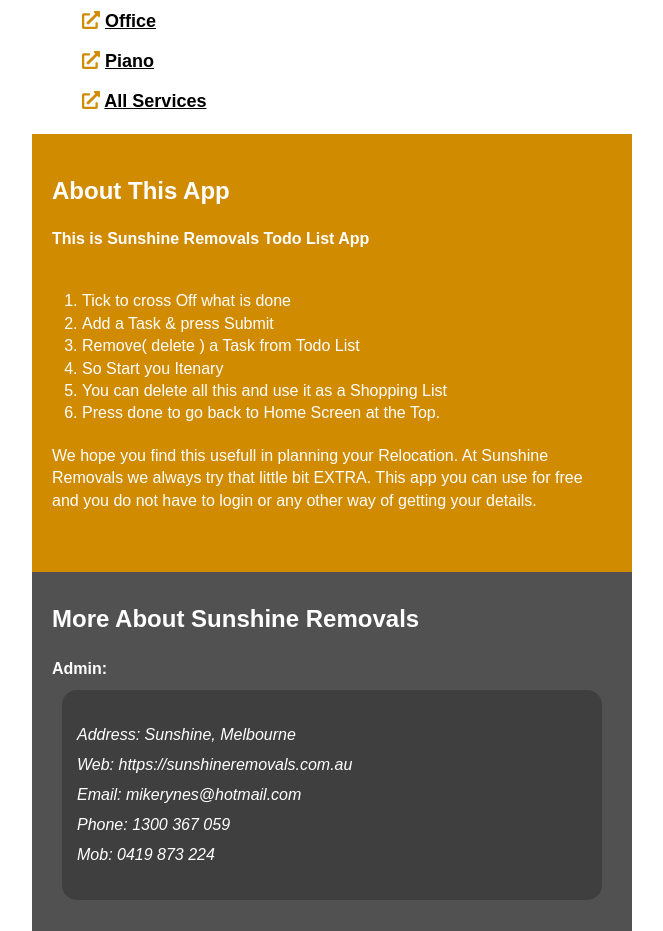
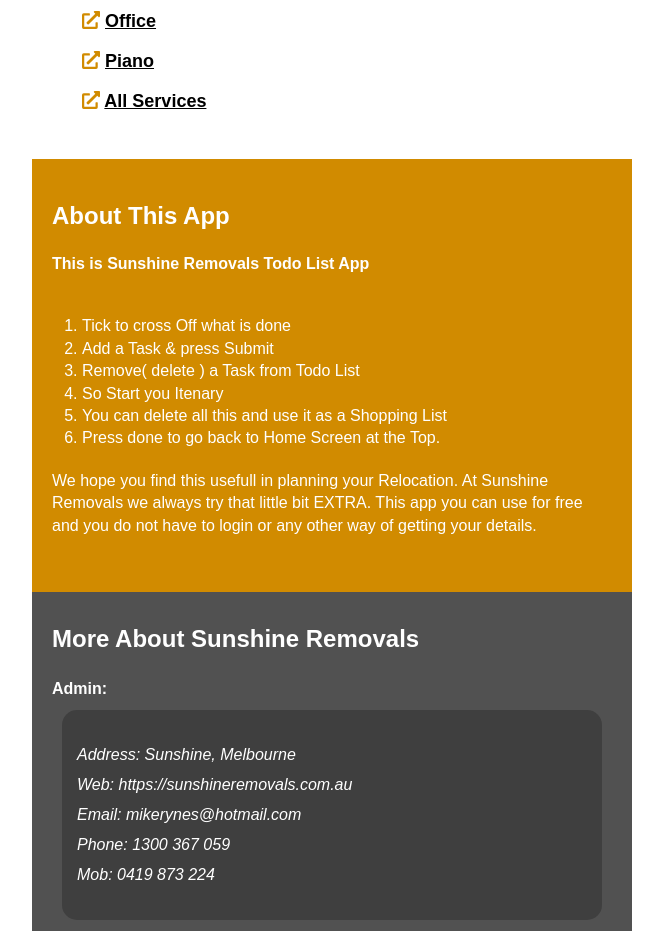
Before and after one commit to Mike-Rynes/Todos-Sunshine, a React (Create React App) app: page /About in a window 1280 px wide. Shown: the part 1260-2191 px from the top of the page, without its empty margins (308-971 px from the left). Built offline with nearby package versions, Linux system fonts and the light colour scheme.

Commit message:
Update About.js

```diff
--- a/src/components/pages/About.js
+++ b/src/components/pages/About.js
@@ -53,8 +53,8 @@
 
 const aboutStyle = {
   backgroundColor: '#d18b00',
-  padding: '40px 10px 40px 0',
-  marginTop: '20px',
+  padding: '40px 10px 35px 0',
+  marginTop: '45px',
 }
 
 const h2aboutStyle = {
```
